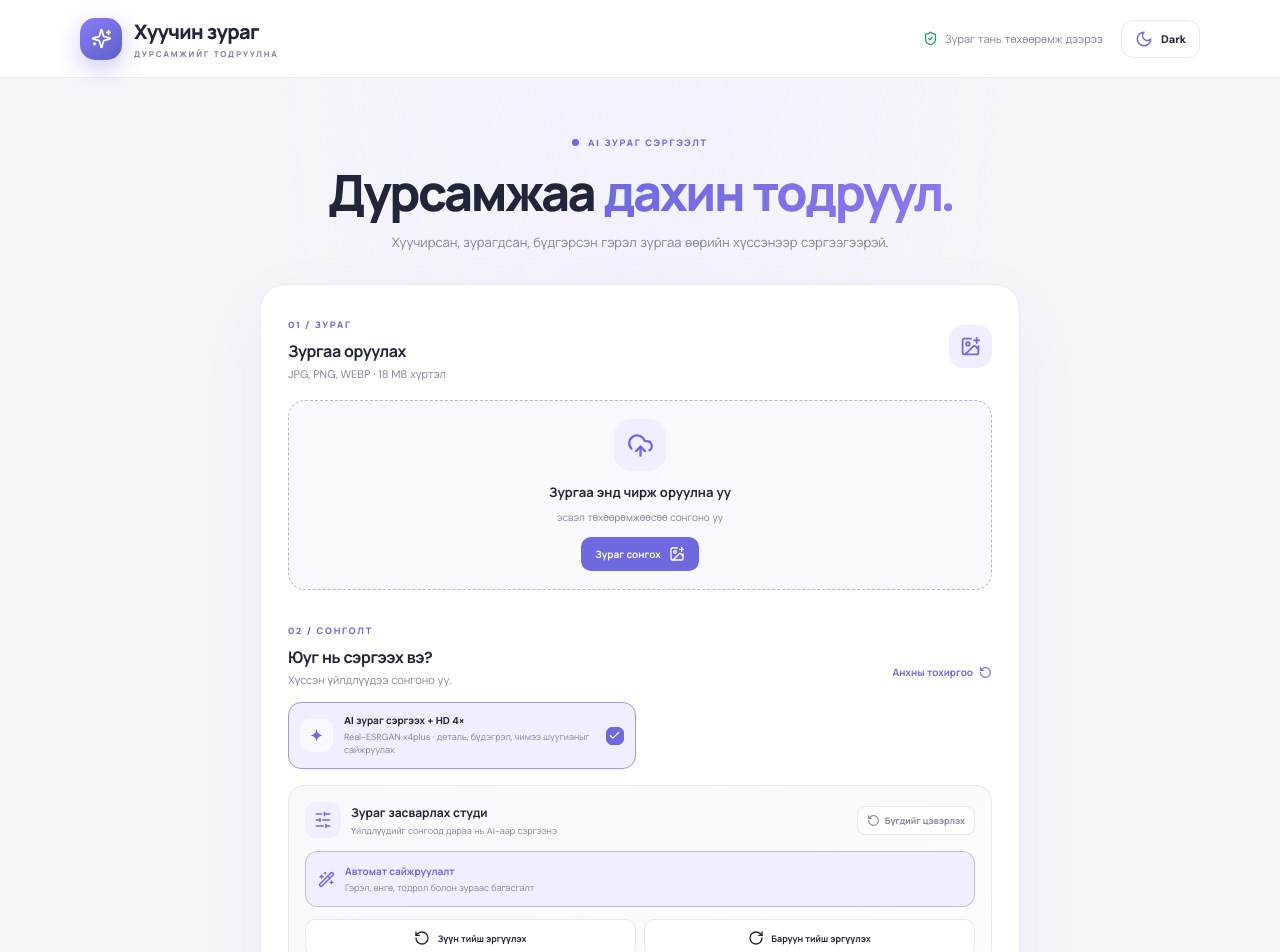
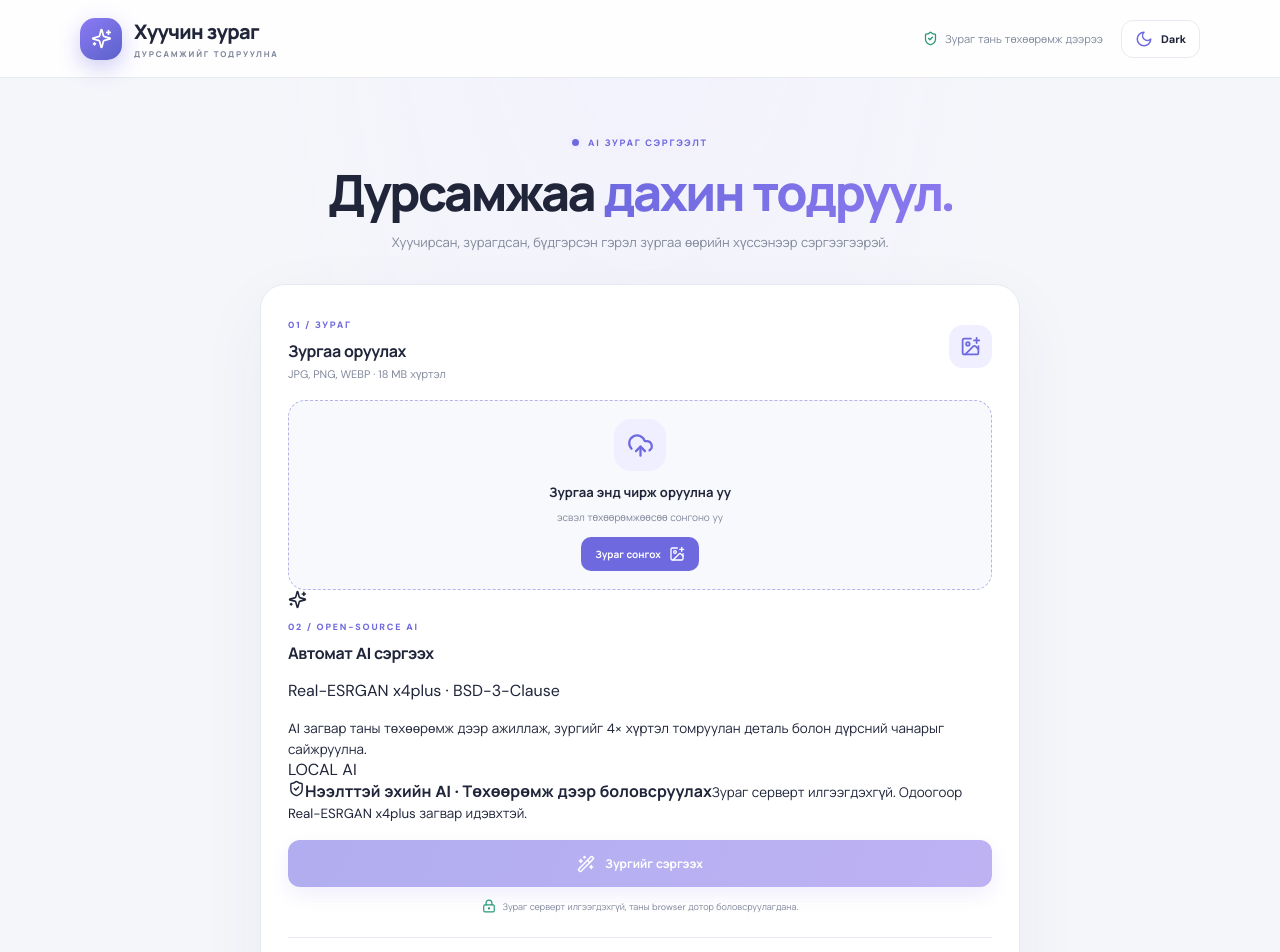
Before and after one commit to boroogemini/oldpix, a React (Vite) app: page / in a window 1280 px wide. Shown: the top 952 px of the page. Built offline with nearby package versions, Linux system fonts and the light colour scheme.

Commit message:
Simplify OLDpix to open-source AI photo restoration only

```diff
--- a/src/App.tsx
+++ b/src/App.tsx
@@ -1,14 +1,9 @@
 import { useEffect, useRef, useState } from "react";
 import { ArrowDownToLine, Check, ImagePlus, LockKeyhole, Moon, RotateCcw, ShieldCheck, Sparkles, Sun, UploadCloud, WandSparkles, X } from "lucide-react";
 import { createOrder, getOrder } from "./lib/api";
-import { restoreImage, type RestoreResult, type RestoreAdjustments } from "./lib/restore";
-import Toolbar from "./components/Toolbar";
+import { restoreImage, type RestoreResult } from "./lib/restore";
 
 type Phase = "idle" | "ready" | "processing" | "done" | "payment" | "paid";
-type RestoreChoice = "upscale";
-const choices: { id: RestoreChoice; title: string; detail: string; icon: string }[] = [
-  { id: "upscale", title: "AI зураг сэргээх + HD 4×", detail: "Real-ESRGAN x4plus · деталь, бүдэгрэл, чимээ шуугианыг сайжруулах", icon: "✦" },
-];
 
 export default function App() {
   const inputRef = useRef<HTMLInputElement>(null);
@@ -20,7 +15,6 @@ export default function App() {
   const [busy, setBusy] = useState(false);
   const [progress, setProgress] = useState(0);
   const [compare, setCompare] = useState(50);
-  const [adjustments, setAdjustments] = useState<RestoreAdjustments>({ brightness: 0, contrast: 0, saturation: 0, warmth: 0, sharpness: 0, scratchReduction: 0, colorize: 0, rotation: 0, flipHorizontal: false, flipVertical: false, grayscale: false, sepia: 0, crop: 0 });
   const [error, setError] = useState("");
   const [orderId, setOrderId] = useState("");
   const [checkoutUrl, setCheckoutUrl] = useState("");
@@ -29,7 +23,6 @@ export default function App() {
     const saved = localStorage.getItem("huuchin-zurag-theme");
     return saved === "dark" ? "dark" : "light";
   });
-  const [selected, setSelected] = useState<RestoreChoice[]>(["upscale"]);
 
   useEffect(() => { document.documentElement.dataset.theme = theme; localStorage.setItem("huuchin-zurag-theme", theme); }, [theme]);
   useEffect(() => () => { if (preview) URL.revokeObjectURL(preview); }, [preview]);
@@ -48,7 +41,7 @@ export default function App() {
     setBusy(true); setError(""); setPhase("processing");
     try {
       setProgress(2);
-      const restored = await restoreImage(file, (value) => setProgress(value), adjustments);
+      const restored = await restoreImage(file, (value) => setProgress(value));
       setResult(restored); setResultPreview(URL.createObjectURL(restored.blob)); setPhase("done");
     } catch (e) {
       setError(e instanceof Error ? e.message : "Зураг сэргээхэд алдаа гарлаа."); setPhase("ready");
@@ -93,14 +86,9 @@ export default function App() {
   }
   function reset() {
     if (preview) URL.revokeObjectURL(preview);
-    setFile(null); setPreview(""); setResult(null); setResultPreview(""); setPhase("idle"); setProgress(0); setCompare(50); setAdjustments({ brightness: 0, contrast: 0, saturation: 0, warmth: 0, sharpness: 0, scratchReduction: 0, colorize: 0, rotation: 0, flipHorizontal: false, flipVertical: false, grayscale: false, sepia: 0, crop: 0 });
+    setFile(null); setPreview(""); setResult(null); setResultPreview(""); setPhase("idle"); setProgress(0); setCompare(50);
     setOrderId(""); setCheckoutUrl(""); setError("");
   }
-  function toggleChoice(_id: RestoreChoice) {
-    setSelected(["upscale"]);
-    if (result) { setResult(null); setResultPreview(""); setPhase("ready"); }
-  }
-
   return <div className="app-shell">
     <header className="topbar">
       <a className="brand" href="#" aria-label="Хуучин зураг"><span className="brand-mark"><Sparkles size={21}/></span><span>Хуучин зураг<small>ДУРСАМЖИЙГ ТОДРУУЛНА</small></span></a>
@@ -118,12 +106,14 @@ export default function App() {
           <span className="upload-icon"><UploadCloud size={27}/></span><b>Зургаа энд чирж оруулна уу</b><span>эсвэл төхөөрөмжөөсөө сонгоно уу</span><span className="browse-btn">Зураг сонгох <ImagePlus size={16}/></span>
         </button> : <div className="selected-file"><div className="selected-top"><b>Эх зураг</b><button className="icon-btn" onClick={reset} aria-label="Зураг солих"><X size={17}/></button></div><img src={preview} alt="Оруулсан эх зураг"/><div className="file-meta"><span>{file.name}</span><span>{(file.size/1024/1024).toFixed(1)} MB</span></div></div>}
         <input ref={inputRef} hidden type="file" accept="image/jpeg,image/png,image/webp" onChange={e => selectFile(e.target.files?.[0])}/>
-        <div className="options-head"><div><span className="step-tag">02 / СОНГОЛТ</span><h2>Юуг нь сэргээх вэ?</h2><p>Хүссэн үйлдлүүдээ сонгоно уу.</p></div><button className="reset-options" onClick={() => setSelected(["upscale"])}>Анхны тохиргоо <RotateCcw size={13}/></button></div>
-        <div className="choice-grid">{choices.map(choice => <button key={choice.id} className={`choice-card ${selected.includes(choice.id) ? "is-selected" : ""}`} onClick={() => toggleChoice(choice.id)}><span className="choice-symbol">{choice.icon}</span><span className="choice-copy"><b>{choice.title}</b><small>{choice.detail}</small></span><span className="choice-check">{selected.includes(choice.id) && <Check size={13}/>}</span></button>)}</div>
-        <Toolbar value={adjustments} onChange={(next) => { setAdjustments(next); if (result) { setResult(null); setResultPreview(""); setPhase("ready"); } }} />
-        <div className="face-protect active"><span className="face-icon"><ShieldCheck size={19}/></span><span><b>Нүүрний төрхийг хиймлээр шинээр зурахгүй</b><small>Энэ хувилбар нүүрний тусгай сэргээх загвар ашиглахгүй. Иймээс таних төрхийг зохиомлоор өөрчлөхөөс зайлсхийж, эх зургийн мэдээлэлд тулгуурлана.</small></span></div>
+        <div className="ai-engine-card">
+          <div className="ai-engine-icon"><Sparkles size={19}/></div>
+          <div className="ai-engine-copy"><span className="step-tag">02 / OPEN-SOURCE AI</span><h2>Автомат AI сэргээх</h2><p>Real-ESRGAN x4plus · BSD-3-Clause</p><small>AI загвар таны төхөөрөмж дээр ажиллаж, зургийг 4× хүртэл томруулан деталь болон дүрсний чанарыг сайжруулна.</small></div>
+          <span className="model-status">LOCAL AI</span>
+        </div>
+        <div className="model-privacy"><ShieldCheck size={17}/><span><b>Нээлттэй эхийн AI · Төхөөрөмж дээр боловсруулах</b><small>Зураг серверт илгээгдэхгүй. Одоогоор Real-ESRGAN x4plus загвар идэвхтэй.</small></span></div>
         {error && <div className="error-box">{error}</div>}
-        <button className="primary-btn full" onClick={processPhoto} disabled={!file || busy || selected.length === 0 || phase === "payment" || phase === "paid"}>{busy ? <><span className="spinner"/> Боловсруулж байна…</> : <><WandSparkles size={18}/> Зургийг сэргээх</>}</button>
+        <button className="primary-btn full" onClick={processPhoto} disabled={!file || busy || phase === "payment" || phase === "paid"}>{busy ? <><span className="spinner"/> Боловсруулж байна…</> : <><WandSparkles size={18}/> Зургийг сэргээх</>}</button>
         <div className="local-note"><LockKeyhole size={14}/> Зураг серверт илгээгдэхгүй, таны browser дотор боловсруулагдана.</div>
         {busy && phase === "processing" && <div className="progress-card"><div className="progress-top"><b>AI боловсруулалт</b><span>{Math.round(progress)}%</span></div><div className="progress-track"><i style={{ width: `${progress}%` }}/></div><small>Эхлээд AI загварыг бэлдэж, дараа нь зургийг хэсэгчлэн сэргээж байна.</small></div>}
         <div className="divider-line"/>
```
